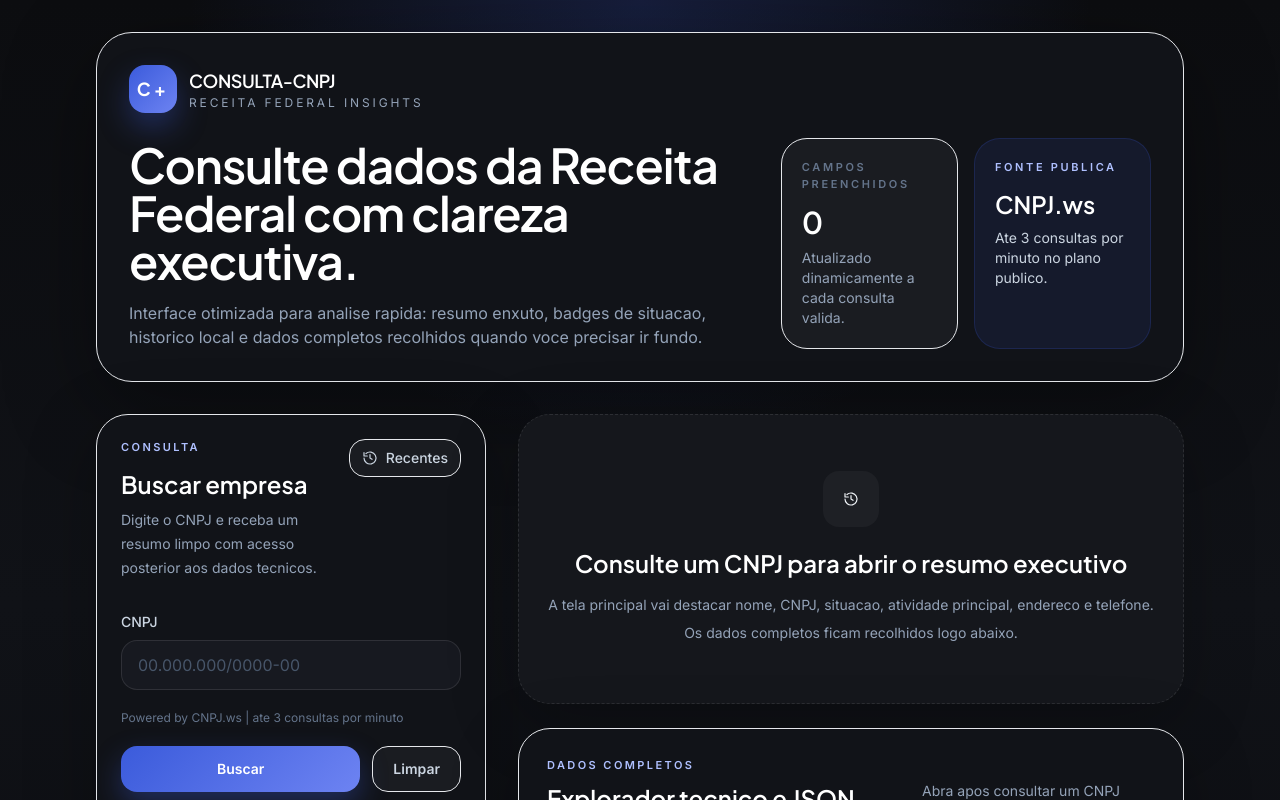
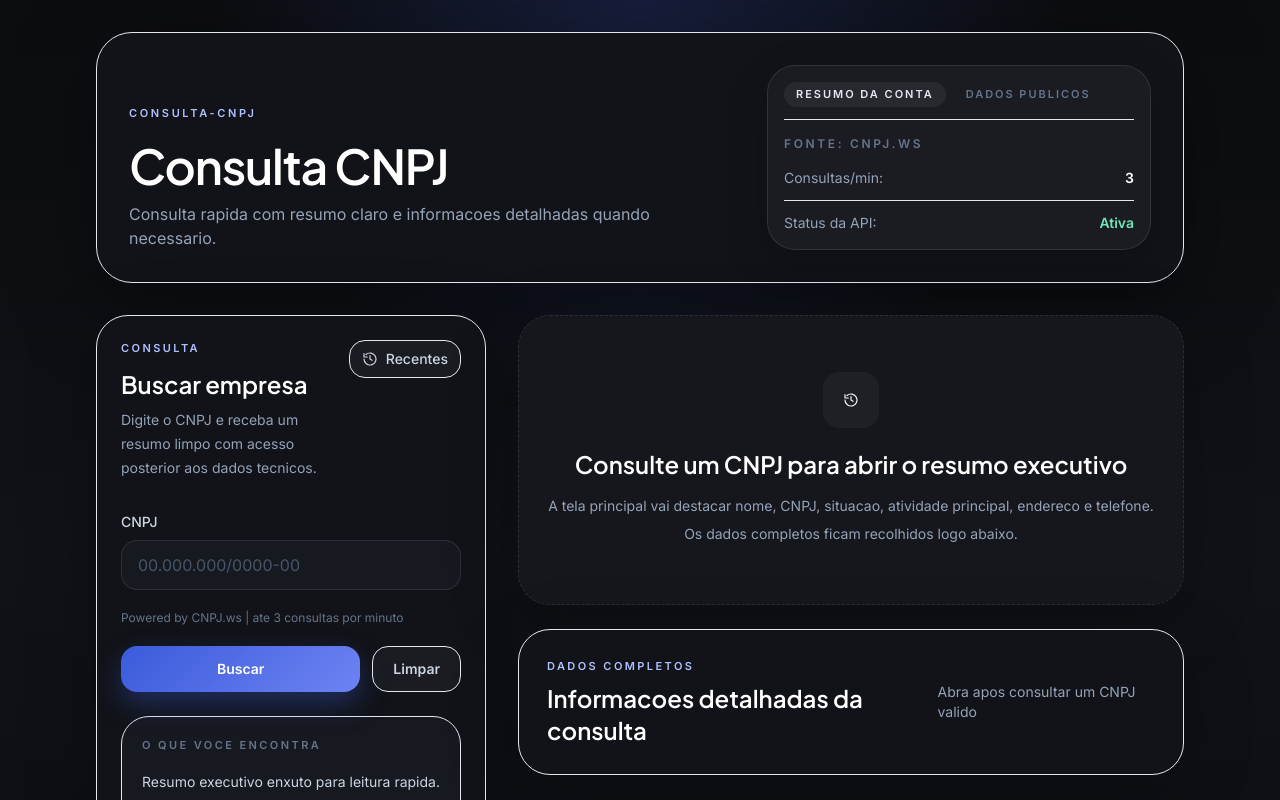
Before and after one commit to Fenickell/ConsultaCnpj, a React (Vite) app: page / in a window 1280 px wide. Shown: the top 800 px of the page. Built offline with nearby package versions, Linux system fonts and the light colour scheme.

Commit message:
refactor: simplifica topo e linguagem da interface

```diff
--- a/src/App.jsx
+++ b/src/App.jsx
@@ -15,18 +15,30 @@ const API_BASE_URL = 'https://publica.cnpj.ws/cnpj/';
 const RECENT_SEARCHES_KEY = 'consulta-cnpj:recent-searches';
 const MAX_RECENT_SEARCHES = 5;
 
-function LogoMark() {
+function InfoPanel() {
   return (
-    <div className="flex items-center gap-3">
-      <div className="flex h-12 w-12 items-center justify-center rounded-2xl bg-[linear-gradient(135deg,_#3B5BDB,_#6D83F2)] shadow-[0_14px_30px_rgba(59,91,219,0.35)]">
-        <span className="font-display text-lg font-bold tracking-[0.18em] text-white">C+</span>
+    <div className="rounded-[28px] border border-white/10 bg-white/[0.04] p-4 shadow-[0_14px_40px_rgba(0,0,0,0.18)]">
+      <div className="flex gap-2 border-b border-white/8 pb-3">
+        <div className="rounded-full bg-white/[0.06] px-3 py-1 text-[11px] font-semibold uppercase tracking-[0.18em] text-slate-200">
+          Resumo da conta
+        </div>
+        <div className="rounded-full px-3 py-1 text-[11px] font-semibold uppercase tracking-[0.18em] text-slate-500">
+          Dados publicos
+        </div>
       </div>
-      <div>
-        <div className="font-display text-lg font-semibold tracking-tight text-white">
-          CONSULTA-CNPJ
+
+      <div className="mt-4 text-xs font-semibold uppercase tracking-[0.22em] text-slate-500">
+        Fonte: CNPJ.ws
+      </div>
+
+      <div className="mt-4 space-y-3 text-sm">
+        <div className="flex items-center justify-between border-b border-white/6 pb-3">
+          <span className="text-slate-400">Consultas/min:</span>
+          <span className="font-semibold text-white">3</span>
         </div>
-        <div className="text-xs uppercase tracking-[0.24em] text-slate-400">
-          Receita Federal Insights
+        <div className="flex items-center justify-between">
+          <span className="text-slate-400">Status da API:</span>
+          <span className="font-semibold text-emerald-300">Ativa</span>
         </div>
       </div>
     </div>
@@ -331,39 +343,19 @@ export default function App() {
         <header className="rounded-[36px] border border-white/8 bg-[#111318] px-6 py-7 shadow-[0_24px_90px_rgba(0,0,0,0.36)] sm:px-8 sm:py-8">
           <div className="flex flex-col gap-8 lg:flex-row lg:items-end lg:justify-between">
             <div className="max-w-3xl">
-              <LogoMark />
-              <h1 className="mt-7 font-display text-4xl font-semibold tracking-tight text-white sm:text-5xl">
-                Consulte dados da Receita Federal com clareza executiva.
+              <div className="text-[11px] font-semibold uppercase tracking-[0.24em] text-[#AFC0FF]">
+                CONSULTA-CNPJ
+              </div>
+              <h1 className="mt-5 font-display text-4xl font-semibold tracking-tight text-white sm:text-5xl">
+                Consulta CNPJ
               </h1>
-              <p className="mt-4 max-w-2xl text-sm leading-7 text-slate-400 sm:text-base">
-                Interface otimizada para analise rapida: resumo enxuto, badges de situacao,
-                historico local e dados completos recolhidos quando voce precisar ir fundo.
+              <p className="mt-3 max-w-2xl text-sm leading-7 text-slate-400 sm:text-base">
+                Consulta rapida com resumo claro e informacoes detalhadas quando necessario.
               </p>
             </div>
 
-            <div className="grid gap-4 sm:grid-cols-2">
-              <div className="rounded-[26px] border border-white/8 bg-white/[0.04] p-5">
-                <div className="text-[11px] font-semibold uppercase tracking-[0.24em] text-slate-500">
-                  Campos preenchidos
-                </div>
-                <div className="mt-3 font-display text-3xl font-semibold text-white">
-                  {filledCount}
-                </div>
-                <div className="mt-2 text-sm text-slate-400">
-                  Atualizado dinamicamente a cada consulta valida.
-                </div>
-              </div>
-              <div className="rounded-[26px] border border-[#3B5BDB]/20 bg-[#3B5BDB]/10 p-5">
-                <div className="text-[11px] font-semibold uppercase tracking-[0.24em] text-[#AFC0FF]">
-                  Fonte publica
-                </div>
-                <div className="mt-3 font-display text-2xl font-semibold text-white">
-                  CNPJ.ws
-                </div>
-                <div className="mt-2 text-sm text-slate-300">
-                  Ate 3 consultas por minuto no plano publico.
-                </div>
-              </div>
+            <div className="w-full max-w-sm">
+              <InfoPanel />
             </div>
           </div>
         </header>
@@ -537,7 +529,7 @@ export default function App() {
                     Dados completos
                   </div>
                   <h2 className="mt-2 font-display text-2xl font-semibold text-white">
-                    Explorador tecnico e JSON bruto
+                    Informacoes detalhadas da consulta
                   </h2>
                 </div>
                 <div className="text-sm text-slate-400">
@@ -583,7 +575,7 @@ export default function App() {
                     disabled={!companyData}
                     className="rounded-2xl border border-white/8 bg-white/[0.04] px-4 py-2 text-sm font-semibold text-slate-300 transition hover:bg-white/[0.08] disabled:cursor-not-allowed disabled:opacity-40"
                   >
-                    {showRawJson ? 'Ocultar JSON bruto' : 'Ver JSON bruto'}
+                    {showRawJson ? 'Ocultar resposta completa' : 'Ver resposta completa'}
                   </button>
                   <button
                     type="button"
@@ -598,7 +590,7 @@ export default function App() {
                 {showRawJson && rawJson ? (
                   <div className="overflow-hidden rounded-3xl border border-white/8 bg-[#0d0f13]">
                     <div className="border-b border-white/6 px-4 py-3 text-xs font-semibold uppercase tracking-[0.24em] text-slate-500">
-                      JSON bruto
+                      Resposta completa da consulta
                     </div>
                     <pre className="max-h-[420px] overflow-auto px-4 py-4 text-sm leading-6 text-slate-200">
                       {rawJson}
@@ -623,7 +615,7 @@ export default function App() {
         <footer className="mt-10 px-1 py-2">
           <div className="flex flex-col gap-3 rounded-[22px] bg-[#0d0f13] px-5 py-4 text-sm text-slate-500 sm:flex-row sm:items-center sm:justify-between">
             <div>
-              © 2026 CONSULTA-CNPJ. Todos os direitos reservados.
+              2026 CONSULTA-CNPJ. Todos os direitos reservados.
             </div>
             <div className="text-slate-600">
               Plataforma de consulta cadastral
```
